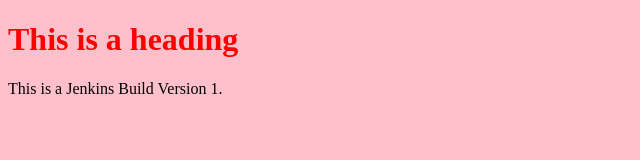
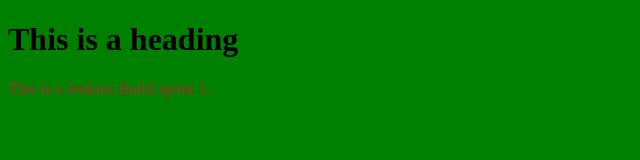
Before and after one commit to Swati1987/indexfile, a plain HTML site: page index.html in a window 1280 px wide. Shown: the whole page, without its empty margins (0-640 px from the left). Drawn offline with Linux system fonts and the light colour scheme.

Commit message:
Changes for Sprint 1

```diff
--- a/index.html
+++ b/index.html
@@ -2,15 +2,15 @@
 <html>
 	<head>
 <style>
-body {background-color: pink;}
-h1   {color: red;}
-p    {color: black;}
+body {background-color: green;}
+h1   {color: black;}
+p    {color: brown;}
 </style>
 	</head>
 	<body>
 
 		<h1>This is a heading</h1>
-		<p>This is a Jenkins Build Version 1.</p>
+		<p>This is a Jenkins Build sprint 1.</p>
 
 	</body>
 </html>
```
